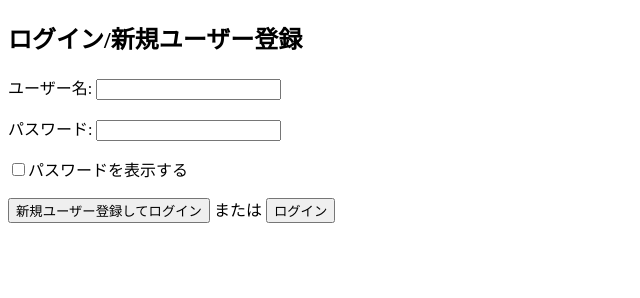
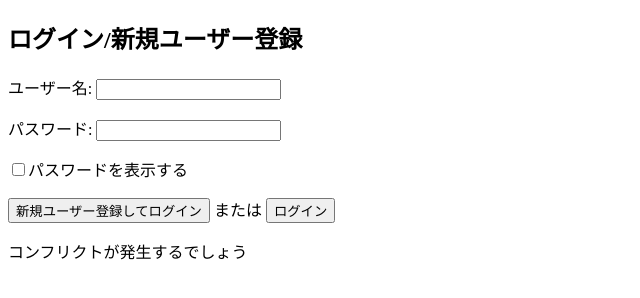
Before and after one commit to yoshitaka-git/MbChatApp, a website: page www/index.html in a window 1280 px wide. Shown: the whole page, without its empty margins (0-640 px from the left). Drawn offline with Linux system fonts and the light colour scheme.

Commit message:
コンフリクトの実験

```diff
--- a/www/index.html
+++ b/www/index.html
@@ -22,6 +22,6 @@
     <button onclick="login()">ログイン</button>
     </p>
 
-
+    コンフリクトが発生するでしょう
 </body>
 </html>
```
